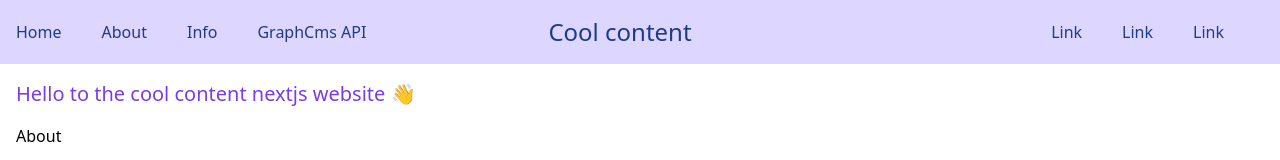
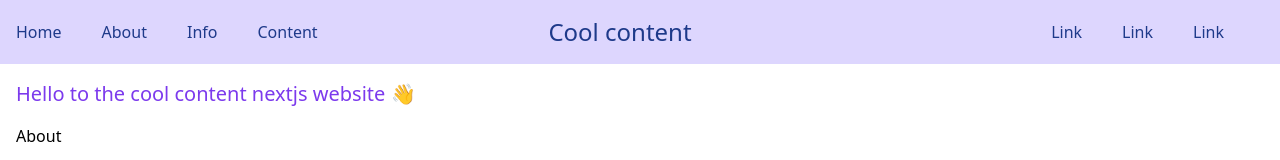
Before and after one commit to pieterdnz/ws-cool-content-site, a Next.js app: page / in a window 1280 px wide. Shown: the top 160 px of the page. Built offline with nearby package versions, Linux system fonts and the light colour scheme.

Commit message:
added content post

```diff
--- a/components/Header.tsx
+++ b/components/Header.tsx
@@ -11,10 +11,7 @@ export const Header = () => (
 					<LinkItem href='/' title='Home' />
 					<LinkItem href='/about' title='About' />
 					<LinkItem href='/info' title='Info' />
-					<LinkItem
-						href='https://api-eu-central-1.graphcms.com/v2/ckluw3qe12i8001xn04g57eae/master'
-						title='GraphCms API'
-					/>
+					<LinkItem href='/content' title='Content' />
 				</div>
 				<div className='lg:order-3 lg:block w-full lg:w-2/5 lg:text-right'>
 					<LinkItem href='/' title='Link' />
--- /dev/null
+++ b/pages/content.tsx
@@ -0,0 +1,40 @@
+import Layout from '../components/Layout';
+
+import { GraphQLClient, gql } from 'graphql-request';
+import { IPost } from '../interfaces';
+import { Post } from '../components/Post';
+
+const ContentPage = ({ posts }: { posts: IPost[] }) => (
+	<Layout title='About'>
+		<div className='flex flex-wrap -mx-4 text-center'>
+			{posts.map((post) => (
+				<Post key={post.id} {...post} />
+			))}
+		</div>
+	</Layout>
+);
+
+export async function getServerSideProps() {
+	const graphcms = new GraphQLClient(process.env.GRAPHCMS_URL);
+
+	const { posts } = await graphcms.request(gql`
+		{
+			posts {
+				id
+				title
+				date
+				excerpt
+				slug
+				coverImage {
+					url
+				}
+			}
+		}
+	`);
+
+	return {
+		props: { posts },
+	};
+}
+
+export default ContentPage;
```
